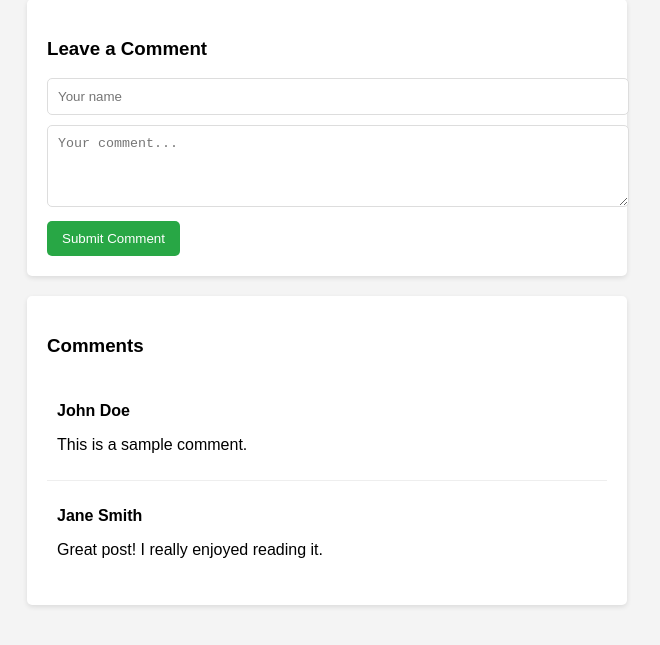
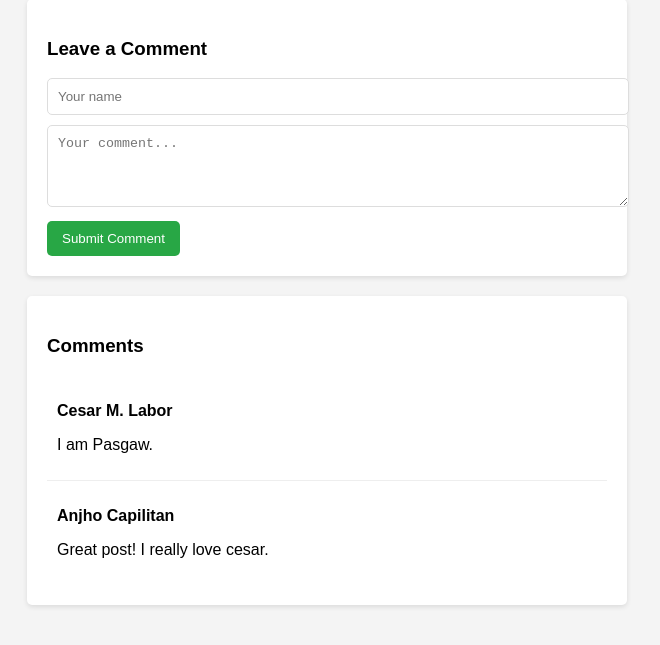
Before and after one commit to Gerald104-ux/Gerald104-ux.github.io, a plain HTML site: page index.html in a window 1280 px wide. Shown: the part 89-734 px from the top of the page, without its empty margins (313-973 px from the left). Drawn offline with Linux system fonts and the light colour scheme.

Commit message:
Update index.html

```diff
--- a/index.html
+++ b/index.html
@@ -81,12 +81,12 @@
         <h3>Comments</h3>
         <!-- Example static comments -->
         <div class="comment">
-            <p class="comment-author">John Doe</p>
-            <p>This is a sample comment.</p>
+            <p class="comment-author">Cesar M. Labor</p>
+            <p>I am Pasgaw.</p>
         </div>
         <div class="comment">
-            <p class="comment-author">Jane Smith</p>
-            <p>Great post! I really enjoyed reading it.</p>
+            <p class="comment-author">Anjho Capilitan</p>
+            <p>Great post! I really love cesar.</p>
         </div>
     </div>
 </div>
```
